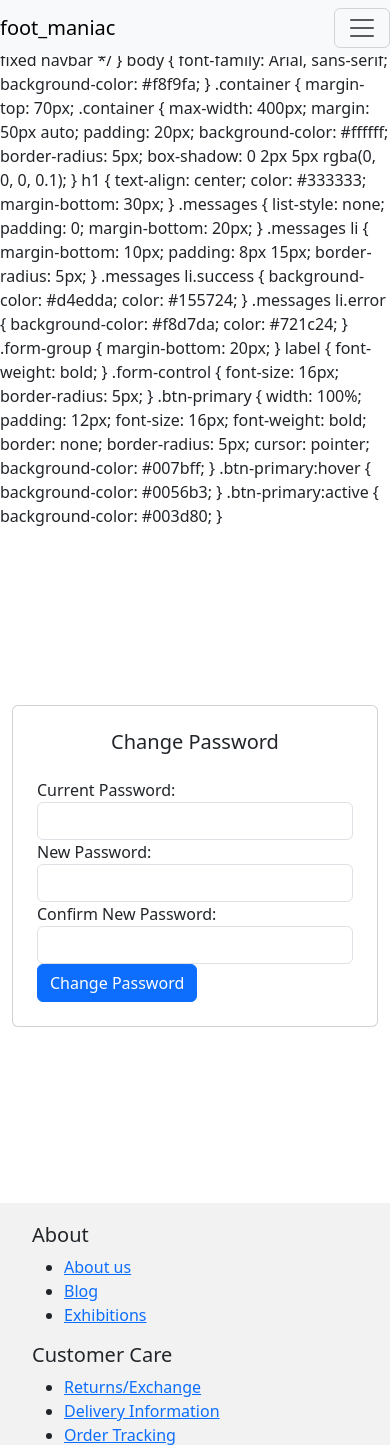
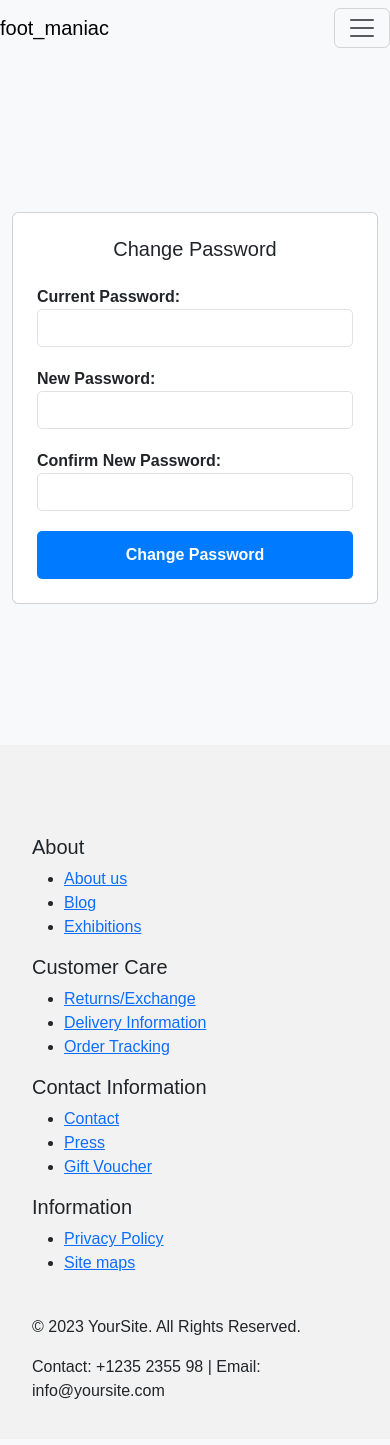
Before and after one commit to anuroopkjeevan/FootManiac, a Django app: page /change_password/ in a window 390 px wide. Shown: the top 1445 px of the page. After the commit the page ends 1399 px from the top, so only its background shows below. Run offline with Django 4.2, Linux system fonts and the light colour scheme; a user stored in the database is signed in; some libraries are stand-ins or nearby versions.

Commit message:
responsive2

```diff
--- a/templates/profile/change_password.html
+++ b/templates/profile/change_password.html
@@ -4,11 +4,11 @@
 <head>
     <meta charset="UTF-8">
     <meta name="viewport" content="width=device-width, initial-scale=1">
-    <link rel="stylesheet" type="text/css" href="style.css">
+     <link rel="stylesheet" type="text/css" href="style.css">
     <link href="https://cdn.jsdelivr.net/npm/bootstrap@5.3.0/dist/css/bootstrap.min.css" rel="stylesheet">
     <link rel="stylesheet" type="text/css" href="style.css">
     <link rel="stylesheet" href="https://cdnjs.cloudflare.com/ajax/libs/font-awesome/5.15.3/css/all.min.css" integrity="sha512-... (the rest of the integrity value)" crossorigin="anonymous">
-
+  <style>
         /* Custom styles for the body and other elements */
         body {
             margin-top: 70px; /* To accommodate the fixed navbar */
@@ -211,10 +211,10 @@
             </div>
         </div>
     </footer>
+   <!-- JavaScript dependencies (Bootstrap and Popper.js) -->
+    <script src="https://code.jquery.com/jquery-3.5.1.slim.min.js"></script>
     <script src="https://cdn.jsdelivr.net/npm/@popperjs/core@2.11.8/dist/umd/popper.min.js"></script>
-    <script src="https://cdn.jsdelivr.net/npm/bootstrap@5.3.0/dist/js/bootstrap.min.js"></script>
-    <script src="https://code.jquery.com/jquery-3.6.0.min.js"></script>
-
+    <script src="https://maxcdn.bootstrapcdn.com/bootstrap/4.5.2/js/bootstrap.min.js"></script>
 </body>
 
 </html>
```
